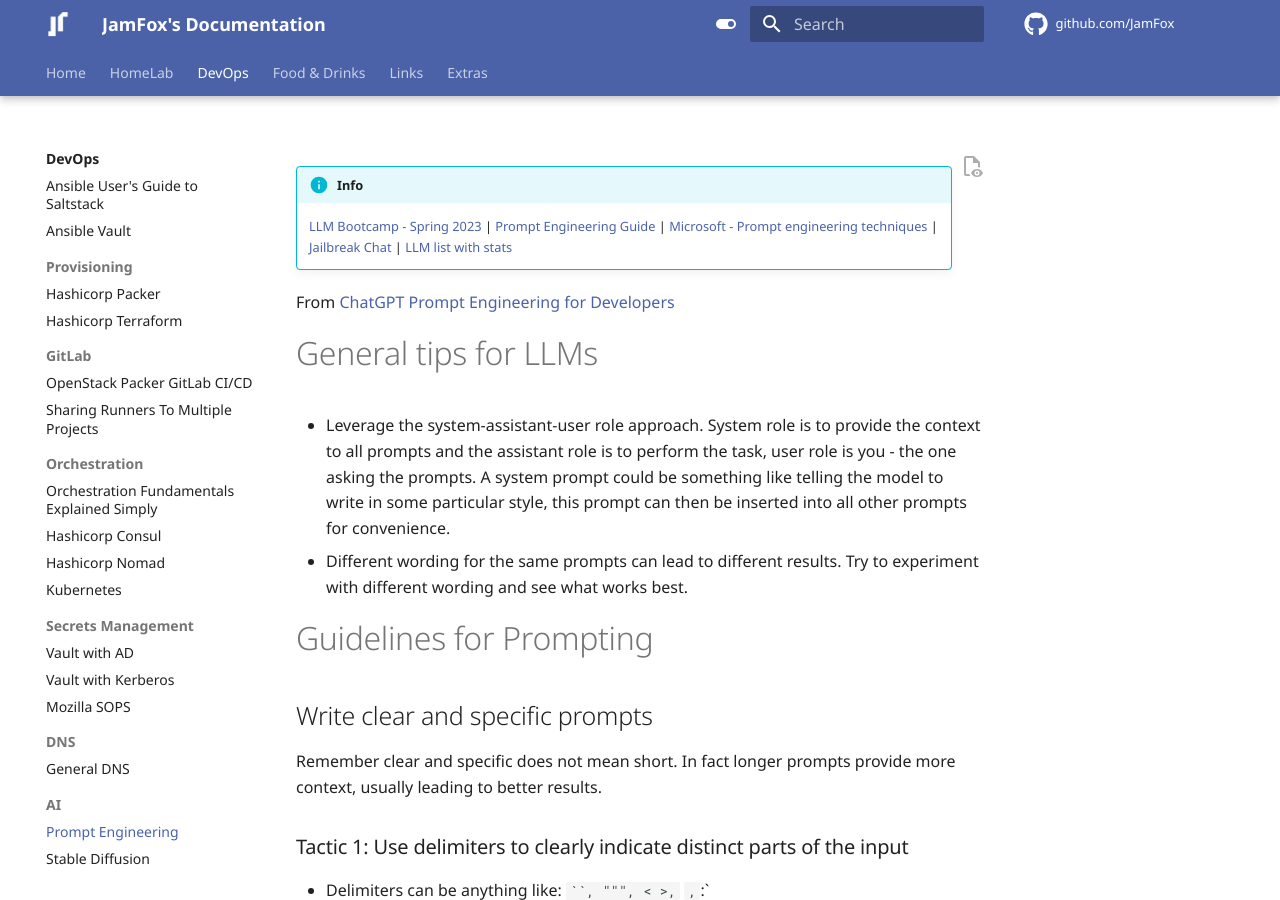
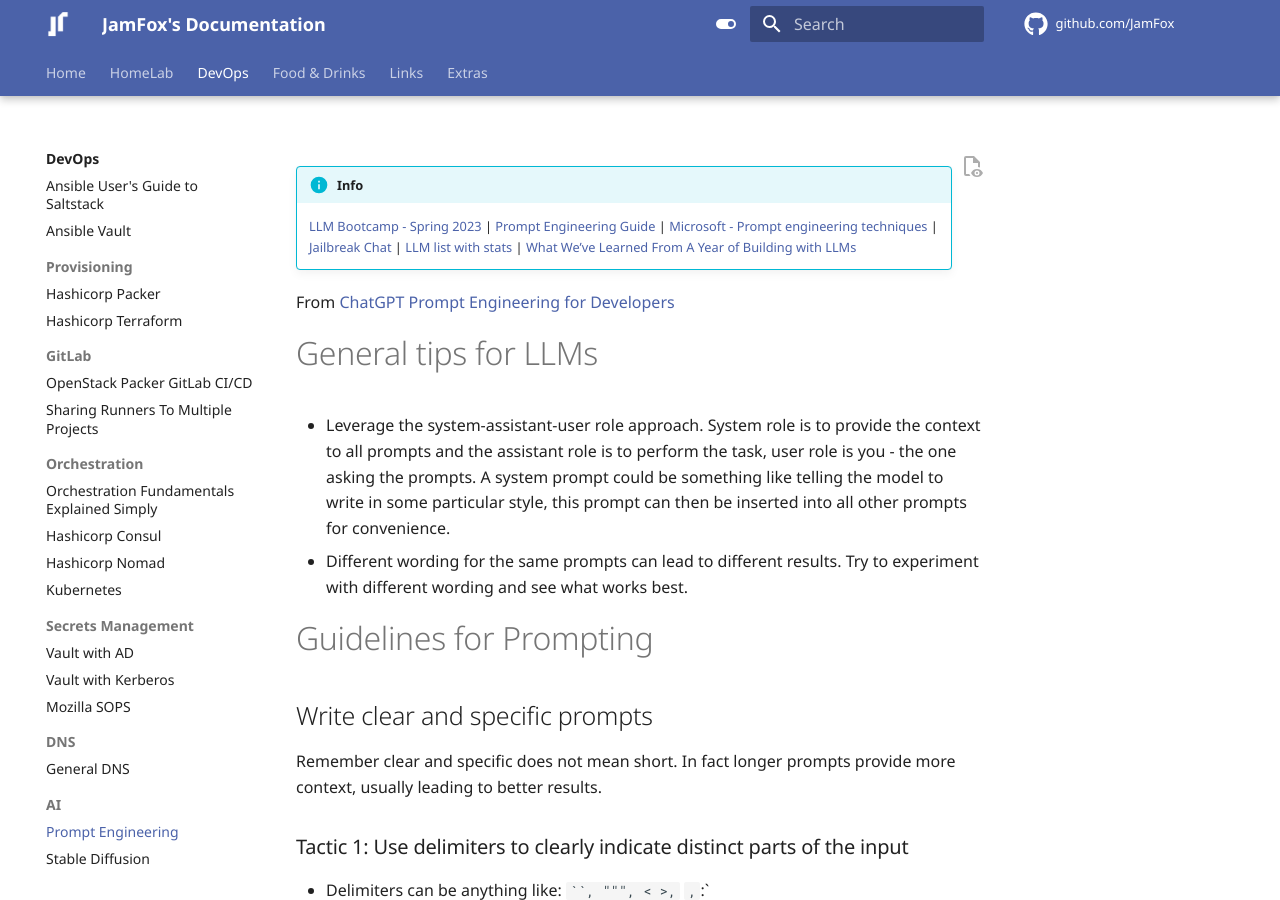
Before and after one commit to JamFox/docs.jamfox.dev, an MkDocs documentation site: the page built from docs/content/devops/prompteng.md, in a window 1280 px wide and 900 px high. Built offline with MkDocs 1.6.1 and Material for MkDocs 9.7.7, drawn with Linux system fonts in a browser that asks for light colours; comment, search, counter and statistics services are not loaded.

Commit message:
add applied llms

```diff
--- a/docs/content/devops/prompteng.md
+++ b/docs/content/devops/prompteng.md
@@ -7,7 +7,8 @@ title: "Prompt Engineering"
     [Prompt Engineering Guide](https://github.com/dair-ai/Prompt-Engineering-Guide) |
     [Microsoft - Prompt engineering techniques](https://learn.microsoft.com/en-us/azure/cognitive-services/openai/concepts/advanced-prompt-engineering) |
     [Jailbreak Chat](https://www.jailbreakchat.com/) |
-    [LLM list with stats](https://docs.google.com/spreadsheets/d/1kT4or6b0Fedd-W_jMwYpb63e1ZR3aePczz3zlbJW-Y4/edit#gid=0)
+    [LLM list with stats](https://docs.google.com/spreadsheets/d/1kT4or6b0Fedd-W_jMwYpb63e1ZR3aePczz3zlbJW-Y4/edit#gid=0) |
+    [What We’ve Learned From A Year of Building with LLMs](https://applied-llms.org/)
 
 From [ChatGPT Prompt Engineering for Developers](https://www.deeplearning.ai/short-courses/chatgpt-prompt-engineering-for-developers/)
 
```
